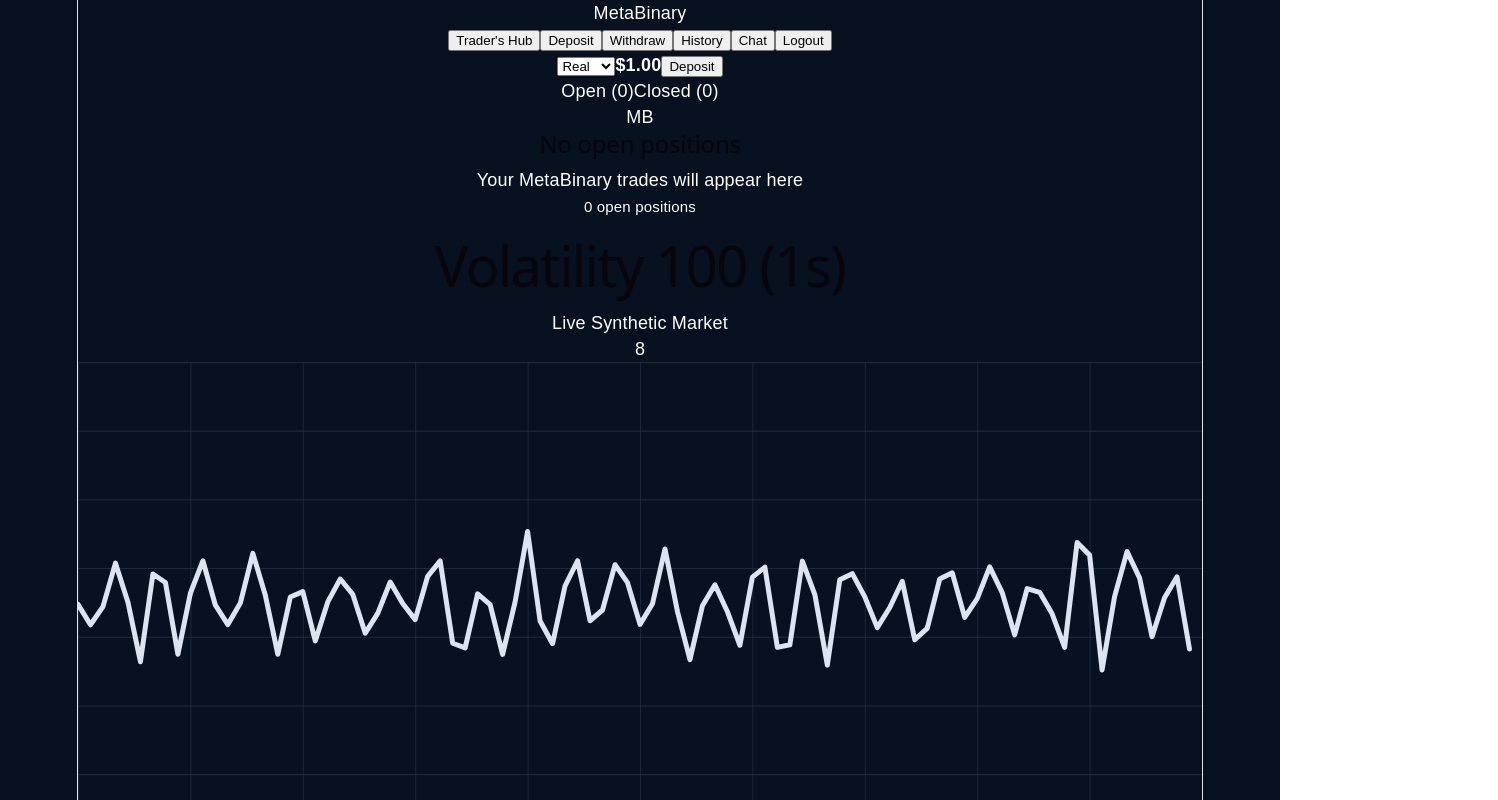
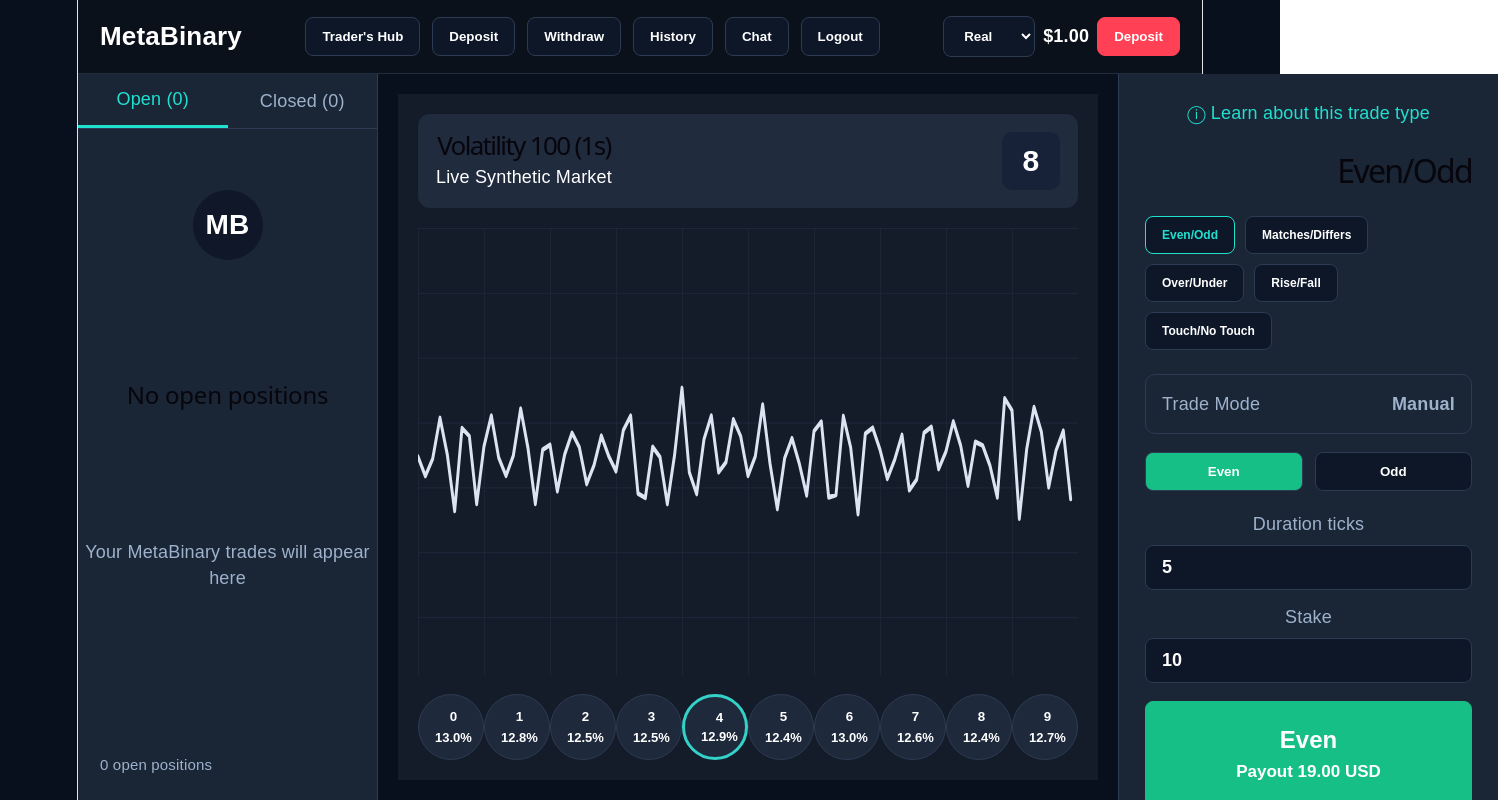
Before and after one commit to john2026mainakasongo-bit/metabinary-, a React (Vite) app: page / in a window 1280 px wide. Shown: the top 800 px of the page, 1498 px wide, since content can reach past the window. Built offline with nearby package versions, Linux system fonts and the light colour scheme.

Commit message:
Update App.css

```diff
--- a/src/App.css
+++ b/src/App.css
@@ -1,83 +1,279 @@
+* {
+  box-sizing: border-box;
+}
+
 body {
   margin: 0;
+  background: #07101c;
+  color: white;
   font-family: Arial, sans-serif;
-  background: #07111f;
-  color: white;
 }
 
-.authPage {
+.platform {
   min-height: 100vh;
+  background: #07101c;
+}
+
+.topbar {
+  height: 74px;
+  background: #0b111b;
+  border-bottom: 1px solid #202b3c;
+  display: flex;
+  align-items: center;
+  justify-content: space-between;
+  padding: 0 22px;
+}
+
+.brand {
+  font-size: 26px;
+  font-weight: 900;
+}
+
+nav {
+  display: flex;
+  gap: 12px;
+}
+
+button,
+select,
+input {
+  border-radius: 8px;
+  border: 1px solid #2d3b52;
+  background: #0d1728;
+  color: white;
+  padding: 11px 16px;
+  font-weight: 700;
+}
+
+button {
+  cursor: pointer;
+}
+
+.accountBox {
+  display: flex;
+  align-items: center;
+  gap: 8px;
+}
+
+.deposit {
+  background: #ff4055;
+  border-color: #ff4055;
+}
+
+.layout {
+  display: grid;
+  grid-template-columns: 300px 1fr 380px;
+  height: calc(100vh - 74px);
+}
+
+.leftPanel {
+  background: #1a2536;
+  border-right: 1px solid #2d3b52;
+  position: relative;
+}
+
+.tabs {
+  display: flex;
+  height: 55px;
+  border-bottom: 1px solid #2d3b52;
+}
+
+.tabs span {
+  flex: 1;
   display: grid;
   place-items: center;
-  background:
-    radial-gradient(circle at top, #14315a, transparent 45%),
-    #07111f;
+  color: #9eb2cc;
 }
 
-.authCard {
-  width: 420px;
-  background: #0b1628;
-  border: 1px solid #1f2f46;
-  border-radius: 24px;
-  padding: 36px;
-  box-shadow: 0 30px 80px rgba(0,0,0,.5);
+.tabs .active {
+  color: #20e0d0;
+  border-bottom: 3px solid #20e0d0;
 }
 
-.logo {
-  font-size: 42px;
-  font-weight: 900;
-  color: #22c55e;
+.empty {
+  height: 72%;
+  display: grid;
+  place-items: center;
   text-align: center;
 }
 
-.subtitle {
-  color: #94a3b8;
-  text-align: center;
-  margin-bottom: 28px;
+.avatar {
+  width: 70px;
+  height: 70px;
+  border-radius: 50%;
+  background: #0f1728;
+  display: grid;
+  place-items: center;
+  font-size: 28px;
+  font-weight: 900;
 }
 
-input {
-  width: 100%;
-  padding: 15px;
-  margin-bottom: 14px;
-  border-radius: 12px;
-  border: 1px solid #263954;
-  background: #111f35;
-  color: white;
-  font-size: 15px;
-  box-sizing: border-box;
+.empty p,
+.leftPanel small {
+  color: #9eb2cc;
 }
 
-.authRow {
+.leftPanel small {
+  position: absolute;
+  bottom: 22px;
+  left: 22px;
+}
+
+.chartWrap {
+  padding: 20px;
+  background: #07101c;
+}
+
+.chartCard {
+  height: 100%;
+  background: #141c2a;
+  padding: 20px;
+}
+
+.chartTitle {
+  background: #202b3e;
+  padding: 18px;
+  border-radius: 12px;
   display: flex;
   justify-content: space-between;
-  font-size: 14px;
-  color: #93c5fd;
-  margin-bottom: 18px;
 }
 
-.primaryBtn {
-  width: 100%;
-  padding: 15px;
-  border-radius: 12px;
-  border: 0;
-  background: #22c55e;
-  color: #03100a;
-  font-weight: 900;
-  font-size: 16px;
-  cursor: pointer;
+.chartTitle h1 {
+  margin: 0;
+  font-size: 26px;
 }
 
-.switchText {
-  text-align: center;
-  color: #94a3b8;
+.chartTitle p {
+  margin: 6px 0 0;
 }
 
-.switchText button {
-  margin-left: 8px;
-  background: none;
-  border: 0;
-  color: #22c55e;
-  font-weight: bold;
-  cursor: pointer;
+.digitBox {
+  width: 58px;
+  height: 58px;
+  background: #172238;
+  border-radius: 10px;
+  display: grid;
+  place-items: center;
+  font-size: 30px;
+  font-weight: 900;
 }
+
+.chart {
+  height: 56vh;
+  margin-top: 20px;
+}
+
+.chart svg {
+  width: 100%;
+  height: 100%;
+}
+
+.digits {
+  display: flex;
+  justify-content: space-between;
+  margin-top: 18px;
+}
+
+.digits button {
+  width: 66px;
+  height: 66px;
+  border-radius: 50%;
+  background: #1e293b;
+  display: grid;
+  place-items: center;
+}
+
+.digits button span {
+  font-size: 13px;
+}
+
+.digits .selected {
+  border: 3px solid #34d1c8;
+}
+
+.tradePanel {
+  background: #1a2536;
+  border-left: 1px solid #2d3b52;
+  padding: 26px;
+  overflow-y: auto;
+}
+
+.learn {
+  color: #20e0d0;
+}
+
+.tradePanel h1 {
+  text-align: right;
+  font-size: 32px;
+}
+
+.contractTabs {
+  display: flex;
+  flex-wrap: wrap;
+  gap: 10px;
+}
+
+.contractTabs button {
+  font-size: 12px;
+}
+
+.contractTabs .active {
+  border-color: #20e0d0;
+  color: #20e0d0;
+}
+
+.tradeMode {
+  margin: 24px 0 18px;
+  border: 1px solid #2d3b52;
+  border-radius: 10px;
+  padding: 16px;
+  display: flex;
+  justify-content: space-between;
+  color: #9eb2cc;
+}
+
+.choice {
+  display: grid;
+  grid-template-columns: 1fr 1fr;
+  gap: 12px;
+  margin-bottom: 20px;
+}
+
+.choice .green {
+  background: #16bf86;
+}
+
+.tradePanel label {
+  display: block;
+  color: #9eb2cc;
+  margin: 14px 0 8px;
+}
+
+.tradePanel input {
+  width: 100%;
+  font-size: 18px;
+}
+
+.buy {
+  width: 100%;
+  margin-top: 18px;
+  padding: 24px;
+  font-size: 24px;
+  display: grid;
+  gap: 8px;
+}
+
+.buy span {
+  font-size: 17px;
+}
+
+.buy.even {
+  background: #16bf86;
+  border-color: #16bf86;
+}
+
+.buy.odd {
+  background: #591824;
+  border-color: #ff4164;
+  color: #ff5f7a;
+}
```
